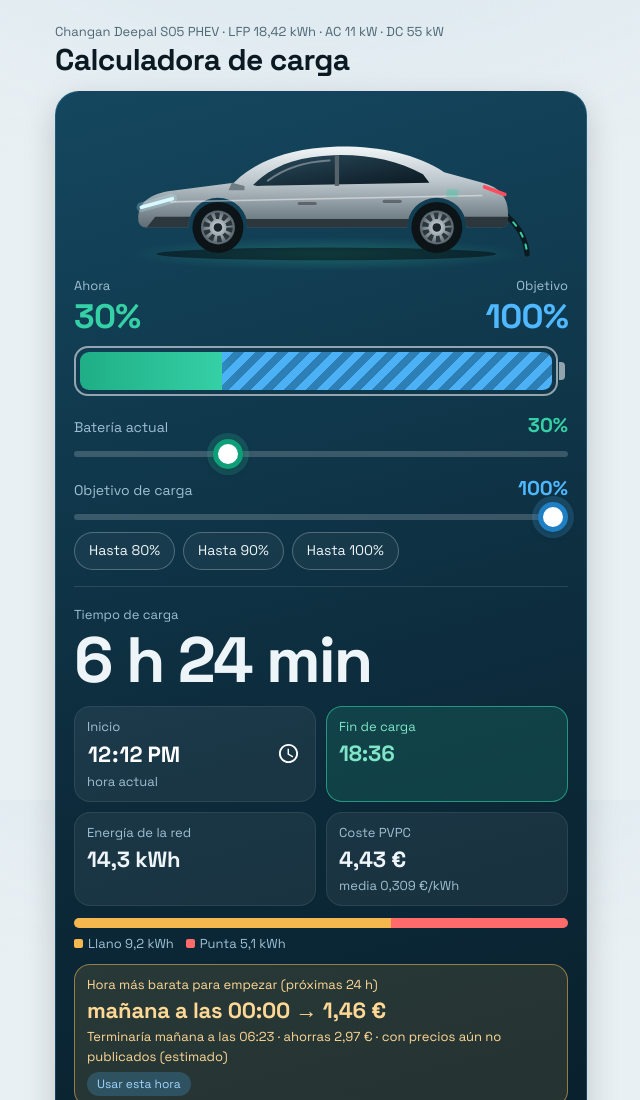
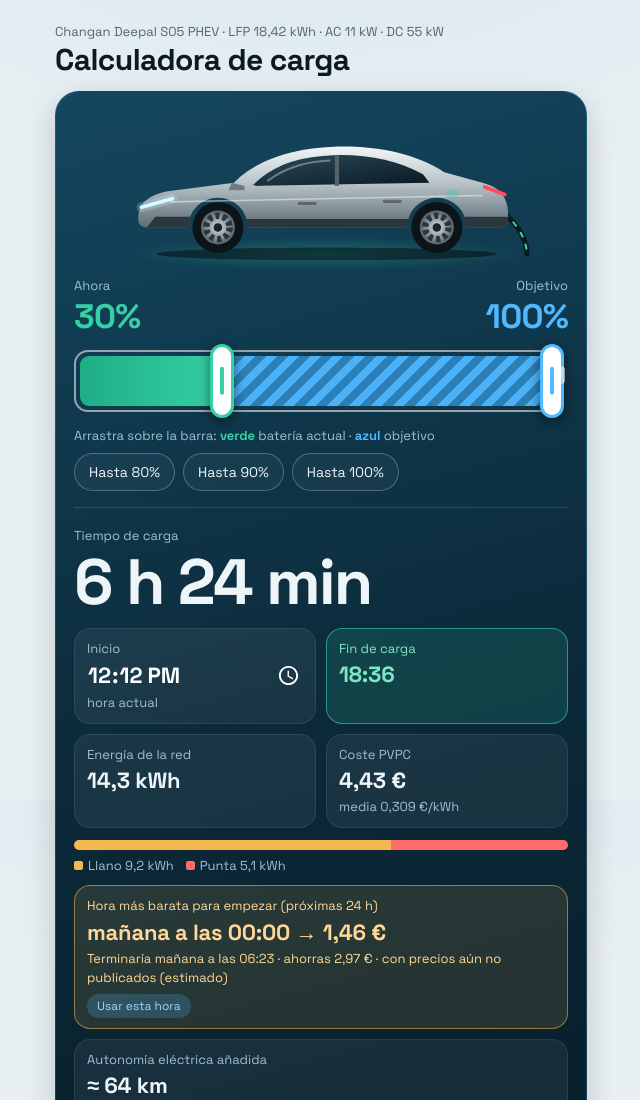
Before and after one commit to tonybeat2-sudo/carga-s05-phev, a plain HTML site: page index.html in a window 1280 px wide. Shown: the top 1100 px of the page, without its empty margins (319-959 px from the left). Drawn offline with Linux system fonts and the light colour scheme.

Commit message:
Ajuste de batería arrastrando sobre la barra

```diff
--- a/index.html
+++ b/index.html
@@ -98,6 +98,14 @@ details{font-size:14px;color:var(--mute)}summary{cursor:pointer;min-height:32px}
 .pxstats{display:grid;grid-template-columns:repeat(3,minmax(0,1fr));gap:8px}
 .pxstats div{background:rgba(127,127,127,.1);border-radius:14px;padding:10px;text-align:center}
 .pxstats small{display:block;font-size:12px;color:var(--mute)}.pxstats b{font-size:18px;white-space:nowrap}
+.bat{height:62px;margin:16px 10px 8px 0;touch-action:none;user-select:none;-webkit-user-select:none}
+.trk{position:absolute;inset:4px;touch-action:none;cursor:pointer}
+.hd{position:absolute;top:-12px;bottom:-12px;width:24px;transform:translateX(-50%);border-radius:12px;background:#fff;box-shadow:0 3px 12px rgba(0,0,0,.5);touch-action:none;transition:transform .12s}
+.hd::after{content:"";position:absolute;left:50%;top:50%;width:4px;height:42%;transform:translate(-50%,-50%);border-radius:2px;background:var(--c)}
+.ha{--c:#35d0a5;border:3px solid #35d0a5}.hb{--c:#4fb8ff;border:3px solid #4fb8ff}
+.hd.drag{transform:translateX(-50%) scale(1.18)}
+.sliders .sl,.sliders input[type=range]{display:none}
+.hint{margin:6px 0 12px;font-size:13px}
 @media (prefers-reduced-motion:reduce){*{transition:none!important;animation:none!important}}
 </style>
 </head>
@@ -137,13 +145,14 @@ details{font-size:14px;color:var(--mute)}summary{cursor:pointer;min-height:32px}
       <div><p class="lab">Ahora</p><div class="pct" id="vAct" style="color:#35d0a5">30%</div></div>
       <div style="text-align:right"><p class="lab">Objetivo</p><div class="pct" id="vObj" style="color:#4fb8ff">100%</div></div>
     </div>
-    <div class="bat" style="color:#9fc0d2"><div class="in"><div class="a" id="barA"></div><div class="b" id="barB"></div></div></div>
+    <div class="bat" style="color:#9fc0d2"><div class="in"><div class="a" id="barA"></div><div class="b" id="barB"></div></div><div class="trk" id="trk"><span class="hd ha" id="hA" role="slider" tabindex="0" aria-label="Batería actual" aria-valuemin="0" aria-valuemax="100"></span><span class="hd hb" id="hB" role="slider" tabindex="0" aria-label="Objetivo de carga" aria-valuemin="0" aria-valuemax="100"></span></div></div>
     <div class="sliders">
       <label class="lab sl" for="act"><span>Batería actual</span><b id="lAct" style="color:#35d0a5">30%</b></label>
       <input type="range" id="act" min="0" max="100" value="30">
       <label class="lab sl" for="obj"><span>Objetivo de carga</span><b id="lObj" style="color:#4fb8ff">100%</b></label>
       <input type="range" id="obj" min="0" max="100" value="100">
-      <div class="chips" id="presets">
+      <p class="note hint">Arrastra sobre la barra: <b style="color:#35d0a5">verde</b> batería actual · <b style="color:#4fb8ff">azul</b> objetivo</p>
+        <div class="chips" id="presets">
         <button class="chip" data-v="80">Hasta 80%</button>
         <button class="chip" data-v="90">Hasta 90%</button>
         <button class="chip" data-v="100">Hasta 100%</button>
@@ -291,7 +300,7 @@ function calc(){
   const km=eBat/Math.max(1,+st.cons||20)*100;
   const H=parseHoras(st.pv.horas);
 
-  $("vAct").textContent=st.act+"%";$("vObj").textContent=st.obj+"%";$("lAct").textContent=st.act+"%";$("lObj").textContent=st.obj+"%";
+  $("vAct").textContent=st.act+"%";$("vObj").textContent=st.obj+"%";$("lAct").textContent=st.act+"%";$("lObj").textContent=st.obj+"%";$("hA").style.left=st.act+"%";$("hB").style.left=st.obj+"%";$("hA").setAttribute("aria-valuenow",st.act);$("hB").setAttribute("aria-valuenow",st.obj);
   $("barA").style.width=st.act+"%";$("barB").style.left=st.act+"%";$("barB").style.width=delta+"%";
   $("act").value=st.act;$("obj").value=st.obj;
   $("hIni").value=st.ini||`${pad(now.getHours())}:${pad(now.getMinutes())}`;
@@ -382,6 +391,21 @@ function renderPrecios(){
 }
 $("pxTabs").addEventListener("click",e=>{const b=e.target.closest("button");if(b){diaSel=+b.dataset.d;renderPrecios()}});
 $("pxBars").addEventListener("click",e=>{const b=e.target.closest(".px");if(!b)return;document.querySelectorAll(".px.sel").forEach(x=>x.classList.remove("sel"));b.classList.add("sel");$("pxSel").textContent=pxTxt(+b.dataset.h)});
+{const tr=$("trk");let which=null;
+const pctDe=e=>{const r=tr.getBoundingClientRect();return Math.round(Math.min(100,Math.max(0,(e.clientX-r.left)/r.width*100)))};
+const fija=(w,v)=>{if(w==="a"){st.act=v;if(st.act>st.obj)st.obj=st.act}else{st.obj=v;if(st.obj<st.act)st.act=st.obj}upd()};
+tr.addEventListener("pointerdown",e=>{const v=pctDe(e);
+  if(e.target.id==="hA")which="a";else if(e.target.id==="hB")which="b";
+  else if(st.act===st.obj)which=v<st.act?"a":"b";
+  else which=Math.abs(v-st.act)<Math.abs(v-st.obj)?"a":"b";
+  try{tr.setPointerCapture(e.pointerId)}catch(_){}
+  $(which==="a"?"hA":"hB").classList.add("drag");fija(which,v);e.preventDefault()});
+tr.addEventListener("pointermove",e=>{if(which)fija(which,pctDe(e))});
+const fin=()=>{which=null;document.querySelectorAll(".hd.drag").forEach(x=>x.classList.remove("drag"))};
+tr.addEventListener("pointerup",fin);tr.addEventListener("pointercancel",fin);
+[["hA","a"],["hB","b"]].forEach(([id,w])=>$(id).addEventListener("keydown",e=>{const p=e.shiftKey?10:1,cur=w==="a"?st.act:st.obj;
+  if(e.key==="ArrowRight"||e.key==="ArrowUp"){fija(w,Math.min(100,cur+p));e.preventDefault()}
+  if(e.key==="ArrowLeft"||e.key==="ArrowDown"){fija(w,Math.max(0,cur-p));e.preventDefault()}}));}
 function cargaAuto(){
   fetch("precios.json?"+Date.now(),{cache:"no-store"}).then(r=>r.ok?r.json():Promise.reject()).then(j=>{
     AUTO=j;const n=new Date(),m=new Date(n.getTime()+864e5);
```
